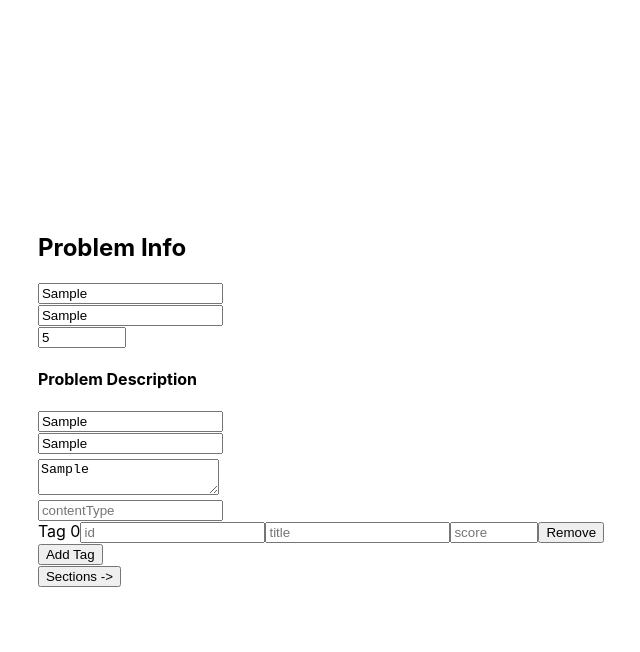
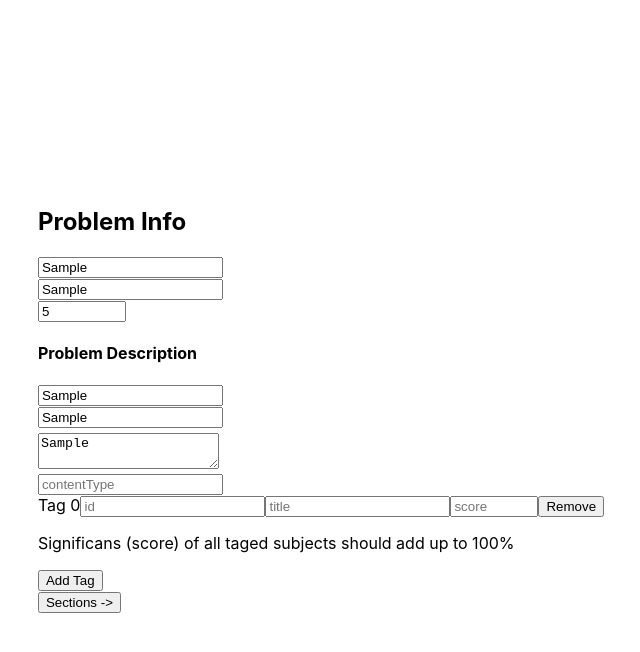
Before and after one commit to nav128/feeding_json_form, a React (Create React App) app: page / in a window 1280 px wide. Both pictures are taken after typing "Sample", "Sample", "5", "Sample", "Sample", "Sample" into the empty fields and a click on the button "Add Tag". Shown: the top 652 px of the page, without its empty margins (319-959 px from the left). Built offline with nearby package versions, Linux system fonts and the light colour scheme.

Commit message:
validation for sum of score group === 100

```diff
--- a/src/Tags.tsx
+++ b/src/Tags.tsx
@@ -1,4 +1,4 @@
-import React from 'react';
+import React, { useState } from 'react';
 //@ts-ignore
 import { handleAddItem, handleListElementChange, handleRemoveItem } from './HandleLists.tsx'
 import { ITag } from './types';
@@ -26,7 +26,7 @@ const Tag: React.FC<TagProps> = ({item, handleChange, label, removeMe}) => {
         <TextInput item={item['title']} itemNmae='title'
           onChange={(e) => handleChange('title', e.target.value)}/>
         <NumberInput item={item['score']} itemNmae='score'
-          onChange={(e) => handleChange('score', e.target.value)}/>
+          onChange={(e) => handleChange('score', parseFloat(e.target.value))}/>
         <button type="button" onClick={removeMe}>Remove</button>
       </div>
     )
@@ -37,37 +37,32 @@ interface TagsProps {
   setItems: React.Dispatch<React.SetStateAction<ITag[]>>;
 }
 
+const isTagsScoreValid = (tagsList: ITag[]) => {
+  if(tagsList.length === 0){return true}
+  const totalScore: number = tagsList.reduce((acc, tag) => acc + tag.score , 0)
+  return totalScore === 100
+}
+
 const  Tags: React.FC<TagsProps> = ({items, setItems}) => {
-  if(!(typeof items.map === 'function')) {
-    throw new Error(typeof items)
-  }
+
   const elements = [
-    <div>{items.map((item, index) => (
+    <div>{items.map((item: ITag, index: number) => (
       <div>
         <Tag item={item} handleChange={handleListElementChange(items, setItems, index)}
             label={'Tag ' + index} removeMe={() => handleRemoveItem(index,  items, setItems)}/>
         </div>))}
     </div>,
     <div>
-
+      {!isTagsScoreValid(items) &&
+      <p>Significans (score) of all taged subjects should add up to 100%</p>}
       <button type="button" onClick={() => handleAddItem(items, setItems, emptyTag)}>
         Add Tag
       </button>
     </div>
   ];
+
   return (<div>
-    {/* {elements.map(element => (element))} */}
-    <div>{items.map((item: ITag, index: number) => (
-      <div>
-        <Tag item={item} handleChange={handleListElementChange(items, setItems, index)}
-            label={'Tag ' + index} removeMe={() => handleRemoveItem(index,  items, setItems)}/>
-        </div>))}
-    </div>
-    <div>
-      <button type="button" onClick={() => handleAddItem(items, setItems, emptyTag)}>
-        Add Tag
-      </button>
-    </div>
+    {elements.map(element => (element))}
     </div>)
 };
 
--- a/src/followUpSections.tsx
+++ b/src/followUpSections.tsx
@@ -113,10 +113,14 @@ const FolowUpSections: React.FC<FolowUpSectionsProps> = ({setItems}) =>{
       </button>
       <div>
         {currentPart === (formParts.length - 1) &&
+        (sectionsList.reduce((acc, section) => acc + section.score, 0) === 100 ?
             <button type="button" onClick={() => handleSave()}>
-                Save FolowUp Sections
-            </button>}
-        </div>
+                Save Followup Sections
+            </button>:
+            <p>Significans (score) of all sections should add up to 100%,
+                <br />Fix this issue before you can save `Followup Sections`</p>
+            )}
+      </div>
     </div>
     )
 };
--- a/src/sectoins.tsx
+++ b/src/sectoins.tsx
@@ -123,10 +123,14 @@ const Sections: React.FC<SectionsProps> = ({setItems}) =>{
       </button>
       <div>
         {currentPart === (formParts.length - 1) &&
+        (sectionsList.reduce((acc, section) => acc + section.score, 0) === 100 ?
             <button type="button" onClick={() => handleSave()}>
                 Save Sections
-            </button>}
-        </div>
+            </button>:
+            <p>Significans (score) of all sections should add up to 100%,
+                <br />Fix this issue before you can save `Sections`</p>
+            )}
+      </div>
     </div>
     )
 };
```
